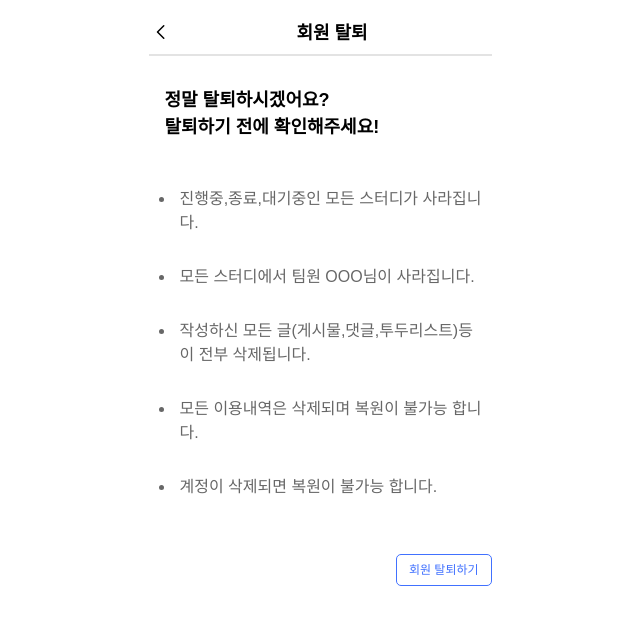
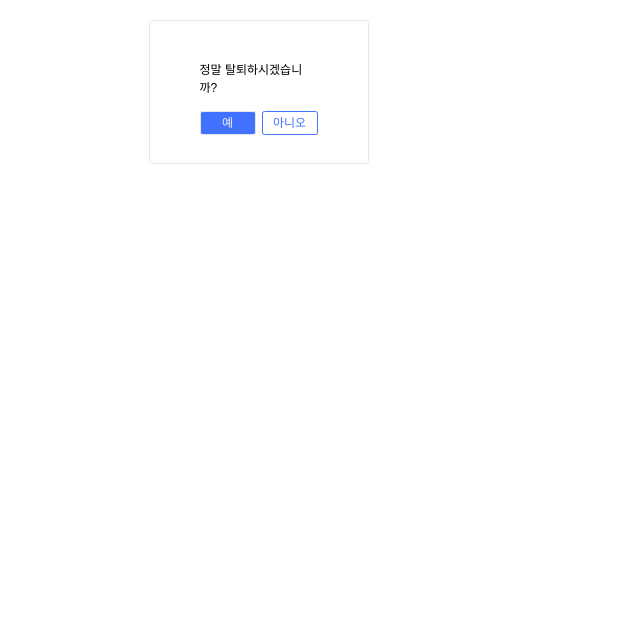
Before and after one commit to Woongjin-Udemy-Pixe11/sturing, a Next.js app: page /users/1 in a window 1280 px wide. Shown: the top 624 px of the page, without its empty margins (320-960 px from the left). Built offline with nearby package versions, Linux system fonts and the light colour scheme; a web font is replaced by a local one.

Commit message:
[design] 탈퇴동의 모달 완료

```diff
--- /dev/null
+++ b/src/app/users/[userid]/_componets/MiniAgreeModal.tsx
@@ -0,0 +1,15 @@
+export default function MiniAgreeModal() {
+  return (
+    <div className="w-[22rem] h-[14.4rem] px-[5rem] py-[4rem] border boder-black rounded-md">
+      <h1 className="text-[1.2rem]">정말 탈퇴하시겠습니까?</h1>
+      <section className="mt-[1.4rem] w-full flex gap-[0.6rem] ">
+        <button className="border bg-main-600 px-[0.6rem] py-[0.2rem] text-content-2 rounded  text-gray-200 flex-1">
+          예
+        </button>
+        <button className="border border-main-600 px-[0.6rem] py-[0.2rem] text-content-2 rounded  text-main-600 flex-1">
+          아니오
+        </button>
+      </section>
+    </div>
+  );
+}
--- a/src/app/users/[userid]/page.tsx
+++ b/src/app/users/[userid]/page.tsx
@@ -1,4 +1,5 @@
 import AccountCancelMoadl from './_componets/AccountCancelModal';
+import MiniAgreeModal from './_componets/MiniAgreeModal';
 import StudyReviewCard from './_componets/StudyReviewCard';
 import MyBookMarkList from './_pages/MyBookMarkList';
 import MyPage from './_pages/MyPage';
@@ -9,7 +10,7 @@ import StudyLog from './_pages/StudyLog';
 export default function page() {
   return (
     <div>
-      <AccountCancelMoadl />
+      <MiniAgreeModal />
     </div>
   );
 }
```
